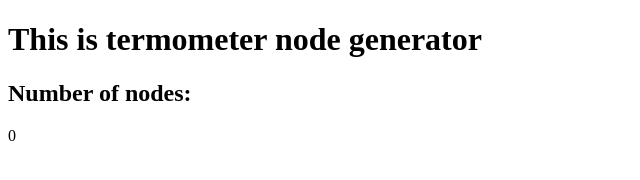
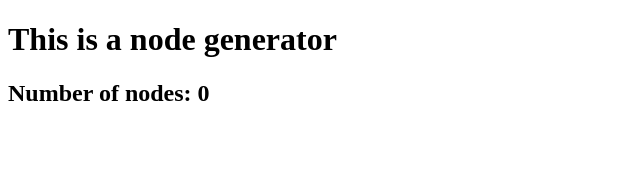
Before and after one commit to den-gr/WebNodes, a plain HTML site: page res/webroot/index.html in a window 1280 px wide. Shown: the whole page, without its empty margins (0-640 px from the left). Drawn offline with Linux system fonts and the light colour scheme.

Commit message:
minor fixes

```diff
--- a/res/webroot/index.html
+++ b/res/webroot/index.html
@@ -7,8 +7,8 @@
         <script src="node_generator.js"></script>
     </head>
     <body>
-        <h1 id="h1">This is termometer node generator</h1>
-        <h2>Number of nodes:</h2>
-        <p id="number_of_nodes">0</p>
+        <h1 id="h1">This is a node generator</h1>
+        <h2>Number of nodes: <span id="number_of_nodes">0</span></h2>
+
     </body>
 </html>
--- a/res/webroot/node_generator.js
+++ b/res/webroot/node_generator.js
@@ -1,5 +1,4 @@
 const serverURL = 'ws://localhost:8081';
-//const serverURL = 'ws://1104-5-170-128-165.ngrok.io'
 const MAX_NODES = 10;
 let pages = [];
 let webSocket;
@@ -22,7 +21,7 @@ function setUpSocket(){
         console.log('open');
         //ask for generator setup
         webSocket.send(JSON.stringify({"type": "generator_setup_demand"}));
-}
+    }
 	webSocket.onclose = () => console.log('close');
 	webSocket.onerror = () => console.log('error', error.message);
 
@@ -38,7 +37,6 @@ function setUpSocket(){
                 }
                 for(let i = 0; i < json.node_quantity; i++){
                     pages.push(window.open('http://localhost:8081/static/tnode.html', "_blank"));
-                    //pages.push(window.open('http://1104-5-170-128-165.ngrok.io/static/tnode.html', "_blank"));
                      await sleep(200);
                 }
                 document.getElementById('number_of_nodes').textContent = pages.length;
```
